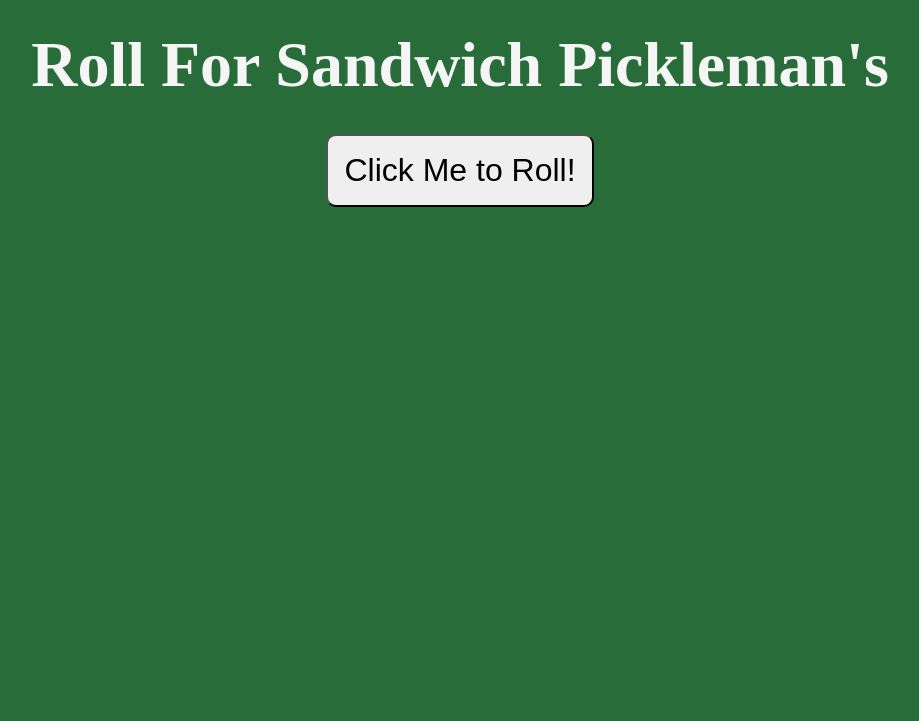
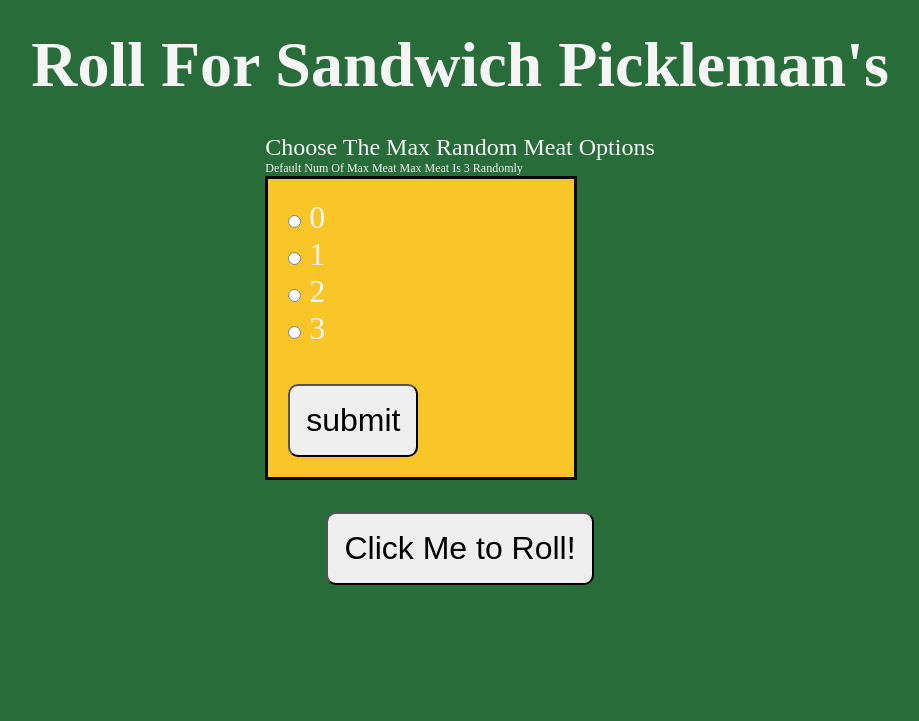
Before and after one commit to AidenDoesCode/rollForSammy, a Flask app: page / in a window 1280 px wide. Shown: the part 377-1098 px from the top of the page, without its empty margins (180-1099 px from the left). Before the commit the page ends 584 px from the top, so only its background shows below. Run offline with Flask 3, Linux system fonts and the light colour scheme; some libraries are stand-ins or nearby versions.

Commit message:
Created a button to set the max number of meat options the user wants

```diff
--- a/main.py
+++ b/main.py
@@ -1,8 +1,15 @@
-from flask import Flask, render_template, jsonify  # <-- Make sure jsonify is here!
+from flask import Flask, render_template, jsonify, request
 from pprint import pprint
 from waitress import serve
 import random
 import os
+
+defaultSettings = True
+maxMeat = 3
+maxCheese = 2
+maxTopping = 6
+maxSauce = 2
+
 
 app = Flask(__name__)
 
@@ -15,6 +22,30 @@ def getOption(maxNum, givenList):
 @app.route('/')
 def index():
     return render_template('index.html')
+
+#Gets the data from the froms from the frontend if the form is submitted
+@app.route('/submit', methods=['POST'])
+def handle_submit():
+
+    global defaultSettings, maxMeat, maxCheese, maxTopping, maxSauce
+
+    # 1. Grab the selected value using the 'name' attribute
+    max_meat_str = request.form.get('maxMeat')
+
+    # 2. Check if the user actually selected an option and convert to int
+    if max_meat_str is not None:
+        try:
+            maxMeat = int(max_meat_str)
+            defaultSettings = False
+
+        except ValueError:
+            return "Invalid selection.", 400
+    else:
+        # Fallback if they hit submit without picking a radio button
+        maxMeat = 3 #default option
+
+    print(f"User chose max meat options: {maxMeat}")
+    return f"Selection saved! Total meat options: {maxMeat}"
 
 @app.route('/run-function', methods=['POST'])
 def run_function():
@@ -30,10 +61,18 @@ def run_function():
               "Buffalo Sauce", "BBQ", "Caesar", "V&O", "Italian Vin",
               "Spicy Mustard", "Balsamic", "Pepper Oil", "Marinara", "Au Jus", "None"]
 
-    numMeat = random.randint(0, 3)
-    numCheese = random.randint(0, 2)
-    numTopping = random.randint(0, 6)
-    numSauce = random.randint(0, 2)
+    #default settings activated on website boot or no forms submitted
+    if defaultSettings:
+        numMeat = random.randint(0, 3)
+        numCheese = random.randint(0, 2)
+        numTopping = random.randint(0, 6)
+        numSauce = random.randint(0, 2)
+    #At least one max option form submitted
+    else:
+        numMeat = random.randint(0, maxMeat)
+        numCheese = random.randint(0, maxCheese)
+        numTopping = random.randint(0, maxTopping)
+        numSauce = random.randint(0, maxSauce)
 
     # This creates the clean JSON data package the Javascript is waiting for
     return jsonify({
--- a/static/styles/style.css
+++ b/static/styles/style.css
@@ -33,6 +33,26 @@ input, button {
     padding: 1rem;
     border-radius: 10px;
     cursor: pointer; /* Makes it clear the button is clickable */
+}
+
+/* -- style for the forms asking amount of sandwich choices -- */
+form {
+    padding: 20px;
+    background-color: #f9c627;
+    border-style: solid;
+    border-color: #07070a;
+    width: 80%;
+    max-width: 800px;
+}
+
+
+/* Styles for the large text and smaller text in paragraph elements */
+.large-text {
+    font-size: 24px;
+}
+
+.small-text {
+    font-size: 12px;
 }
 
 /* --- Added for the Dice Roll & Staggered Reveal --- */
--- a/templates/index.html
+++ b/templates/index.html
@@ -40,6 +40,30 @@
 </head>
 <body>
     <h1>Roll For Sandwich Pickleman's</h1>
+
+<script src="https://unpkg.com/htmx.org@1.9.10"></script> <!-- link to htmx library >-->
+<div id="meat-form-container">
+    <p class="large-text">Choose The Max Random Meat Options</p>
+    <p class="small-text">Default Num Of Max Meat Max Meat Is 3 Randomly</p>
+    <form hx-post="/submit" hx-target="#meat-form-container">
+        <input type="radio" id="meat0" name="maxMeat" value="0">
+        <label for="meat0">0</label><br>
+
+        <input type="radio" id="meat1" name="maxMeat" value="1">
+        <label for="meat1">1</label><br>
+
+        <input type="radio" id="meat2" name="maxMeat" value="2">
+        <label for="meat2">2</label><br>
+
+        <input type="radio" id="meat3" name="maxMeat" value="3">
+        <label for="meat3">3</label> <br><br>
+
+        <input type="submit" value="submit">
+    </form>
+</div>
+
+
+
 
     <!-- Changed from a form to a simple button element -->
     <button id="rollButton">Click Me to Roll!</button>
```
